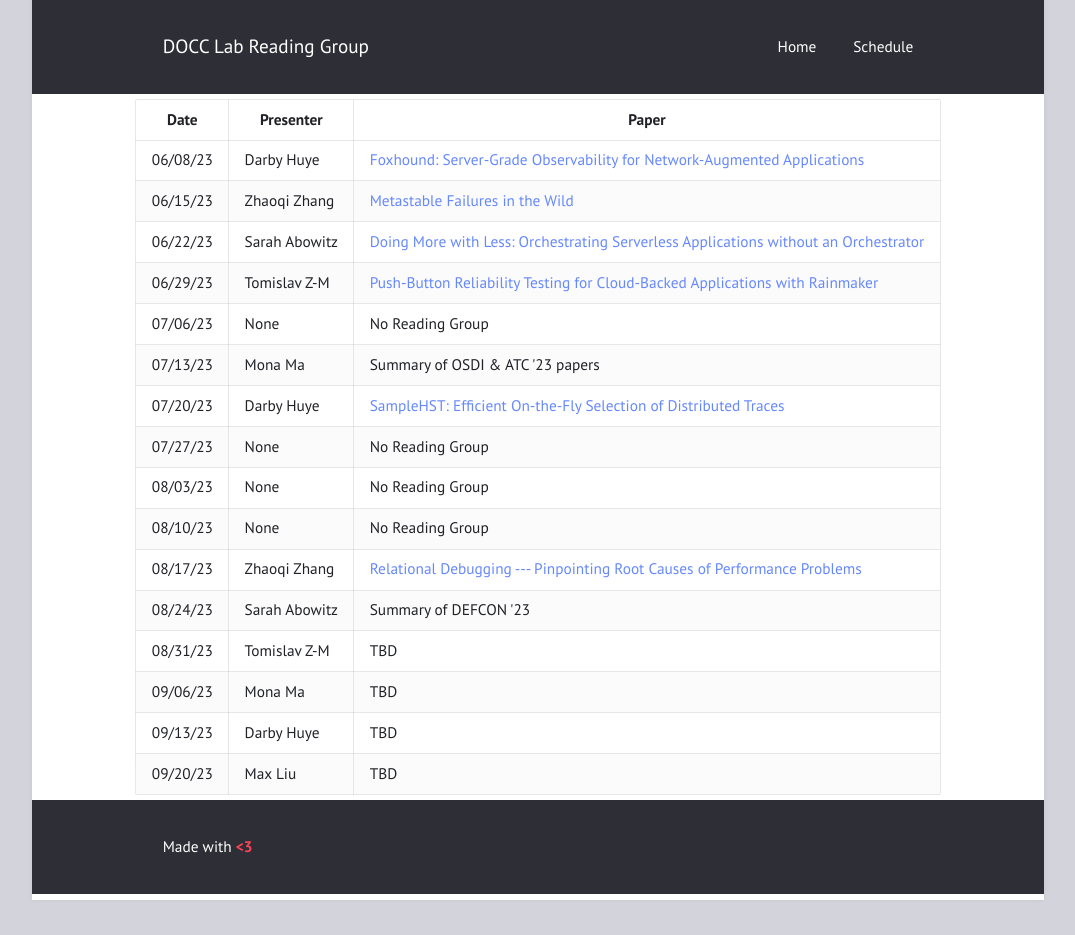
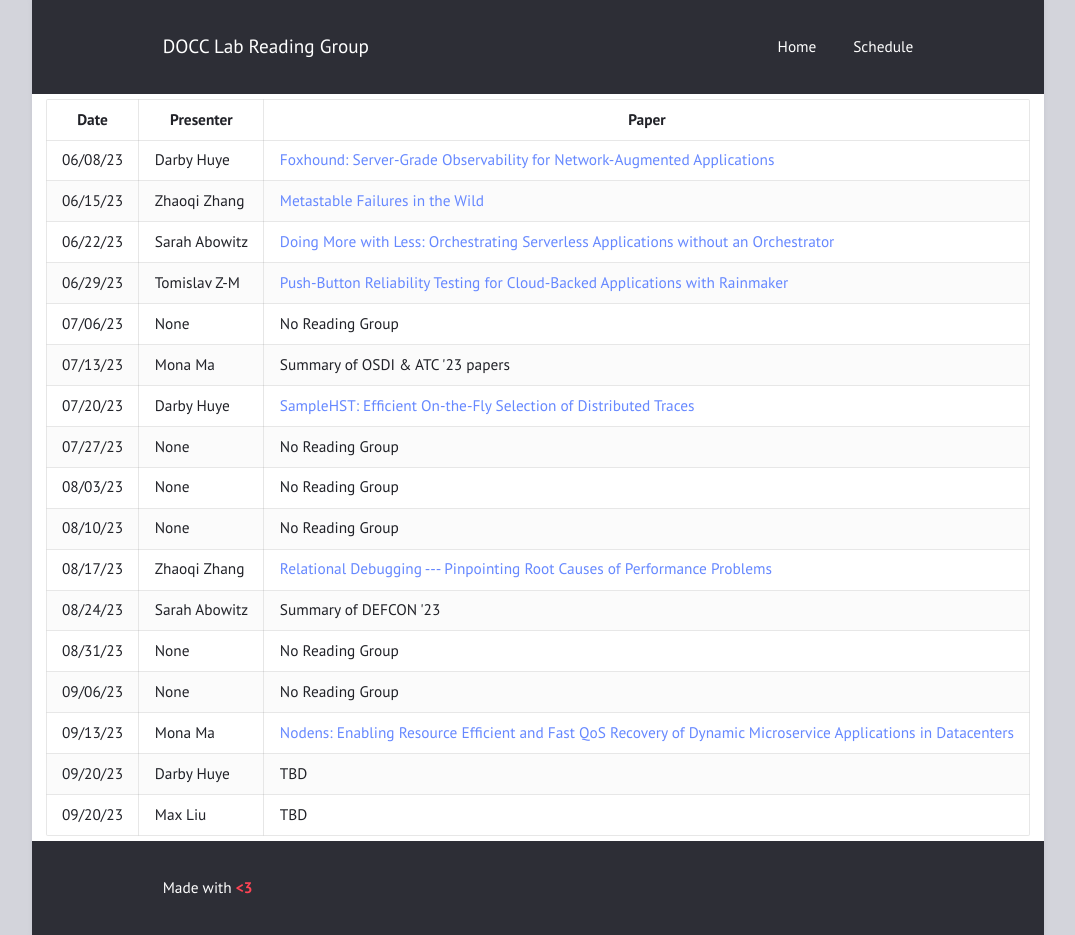
Before and after one commit to docc-lab/reading-group, a Jekyll site: the page built from schedule.html, in a window 1280 px wide. Shown: the whole page, without its empty margins (102-1177 px from the left). Built offline with Jekyll 4.4.1, drawn with Linux system fonts in a browser that asks for light colours; before the commit the page ends 900 px from its top, so only the background shows below that.

Commit message:
updated schedule

```diff
--- a/schedule.html
+++ b/schedule.html
@@ -84,20 +84,25 @@ title: "Schedule"
   </tr>
   <tr>
     <td>08/31/23</td>
-    <td>Tomislav Z-M</td>
-    <td>TBD</td>
+    <td>None</td>
+    <td>No Reading Group</td>
   </tr>
   <tr>
     <td>09/06/23</td>
-    <td>Mona Ma</td>
-    <td>TBD</td>
+    <td>None</td>
+    <td>No Reading Group</td>
   </tr>
   <tr>
     <td>09/13/23</td>
+    <td>Mona Ma</td>
+    <td><a href="https://www.usenix.org/conference/atc23/presentation/shi">Nodens: Enabling Resource Efficient and Fast QoS Recovery of Dynamic Microservice Applications in Datacenters</a></td>
+  </tr>
+  <tr>
+    <td>09/20/23</td>
     <td>Darby Huye</td>
     <td>TBD</td>
   </tr>
-  <tr>
+    <tr>
     <td>09/20/23</td>
     <td>Max Liu</td>
     <td>TBD</td>
```
Also changed, not shown: _posts/2023-07-13-osdi-nsdi.md (+0 -2 lines).
